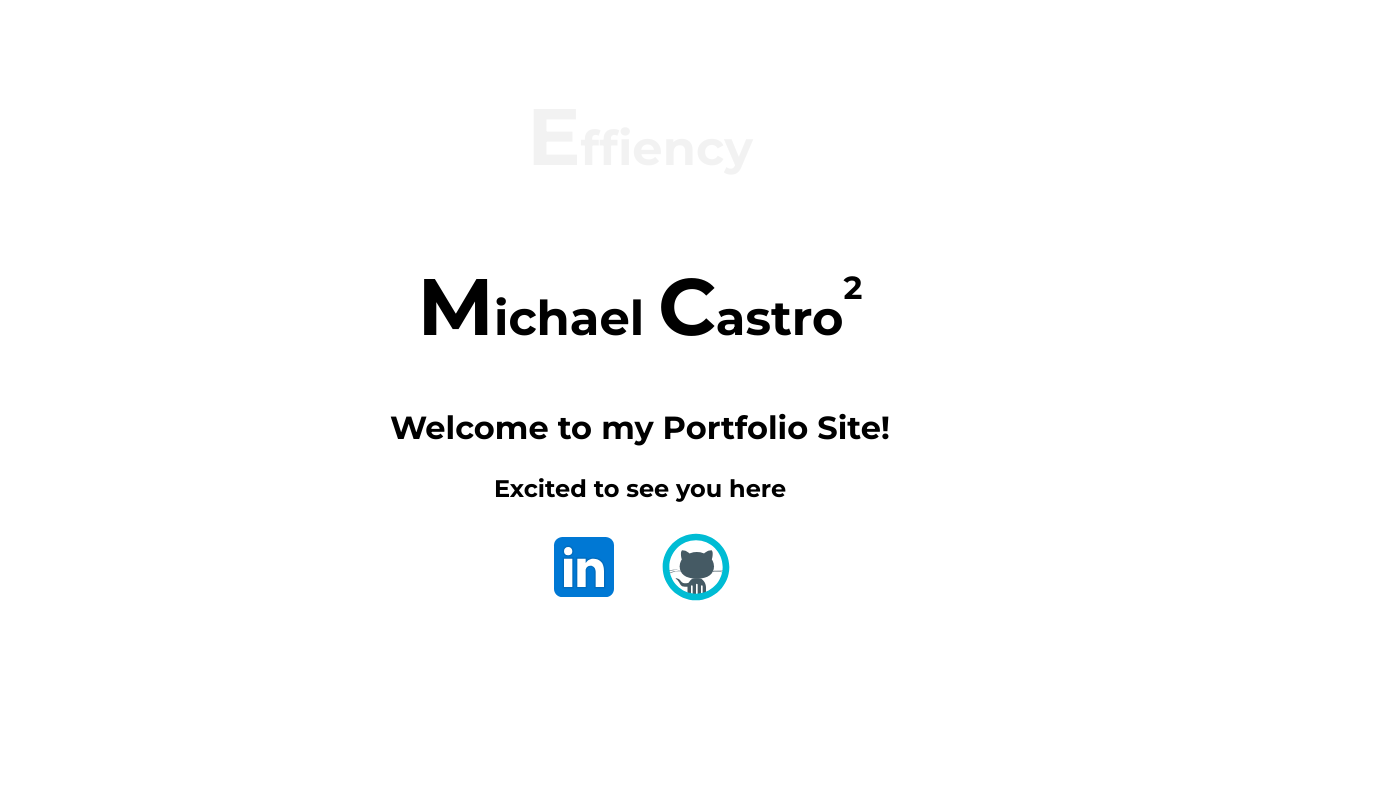
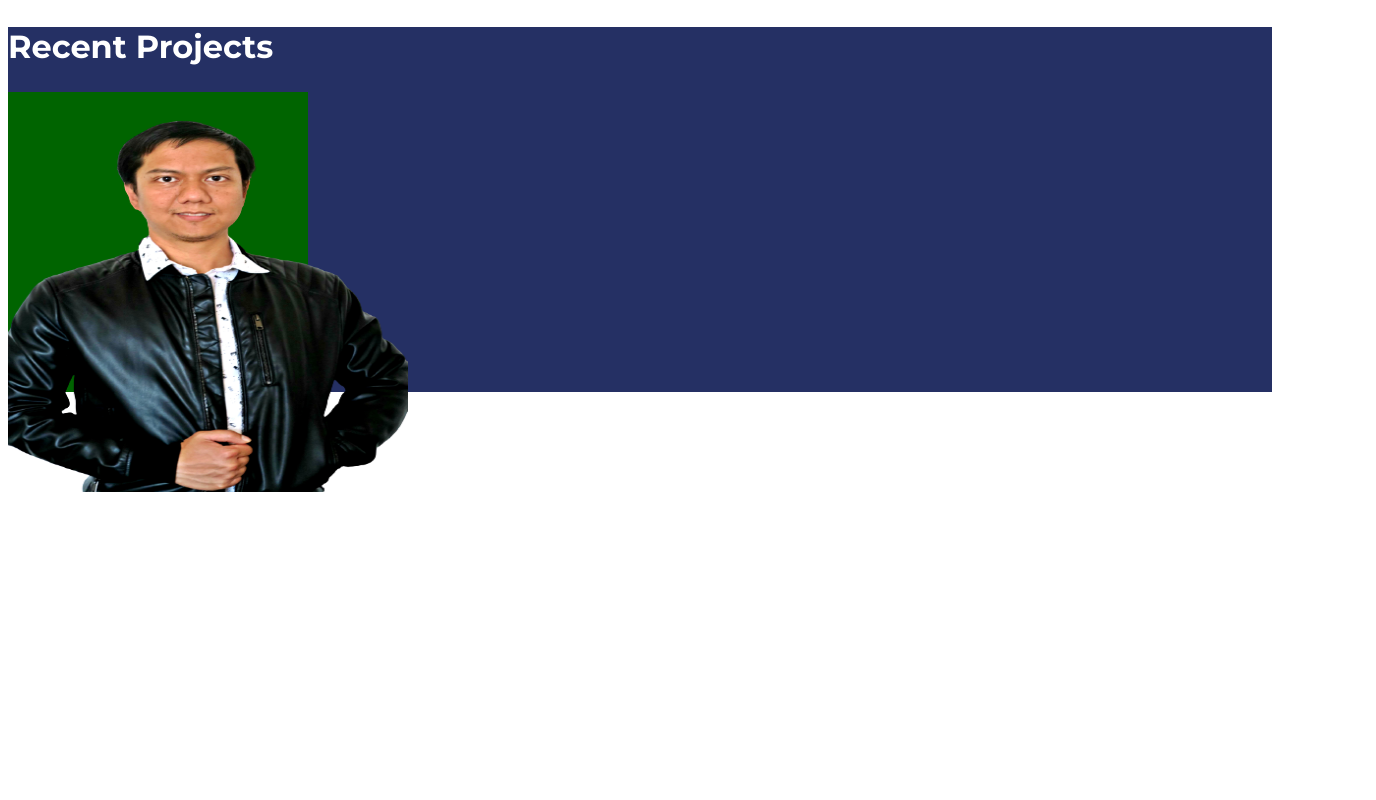
Before and after one commit to mikel-js/portfolio, a Next.js app: page / in a window 1280 px wide. Shown: the top 800 px of the page, 1376 px wide, since content can reach past the window. Built offline with nearby package versions, Linux system fonts and the light colour scheme.

Commit message:
add reat tilt

```diff
--- a/package.json
+++ b/package.json
@@ -14,6 +14,7 @@
     "react": "^18",
     "react-awesome-reveal": "^4.2.6",
     "react-dom": "^18",
+    "react-parallax-tilt": "^1.7.174",
     "styled-components": "^6.1.1"
   },
   "devDependencies": {
--- a/src/app/Projects.tsx
+++ b/src/app/Projects.tsx
@@ -1,13 +1,48 @@
 import { COLORS } from '@/constants/colors';
 import React from 'react';
 import styled from 'styled-components';
+import Tilt from 'react-parallax-tilt';
+import Image from 'next/image';
+
+const options = {
+  max: 10,
+  perspective: 1000,
+  scale: 1.05,
+};
 
 const StyledProjects = styled.div`
   background-color: ${COLORS.purple3};
+  color: ${COLORS.primaryDark};
 `;
 
 const Projects: React.FC = () => {
-  return <StyledProjects>Projects</StyledProjects>;
+  return (
+    <StyledProjects>
+      <h2>Recent Projects</h2>
+      <div
+        style={{
+          height: '300px',
+          width: '300px',
+          backgroundColor: 'darkgreen',
+        }}
+      >
+        <Tilt
+          perspective={500}
+          glareEnable={true}
+          glareMaxOpacity={0.45}
+          scale={1.02}
+          gyroscope={true}
+        >
+          <Image
+            src='/assets/profile-pic.png'
+            alt='project'
+            width={400}
+            height={400}
+          />
+        </Tilt>
+      </div>
+    </StyledProjects>
+  );
 };
 
 export default Projects;
--- a/src/app/page.tsx
+++ b/src/app/page.tsx
@@ -7,8 +7,8 @@ import Projects from './Projects';
 const page = () => {
   return (
     <>
-      <Hero />
-      <Profile />
+      {/* <Hero />
+      <Profile /> */}
       <Projects />
     </>
   );
```
Also changed, not shown: 1 other file (tests, documents, lock files or other folders).
